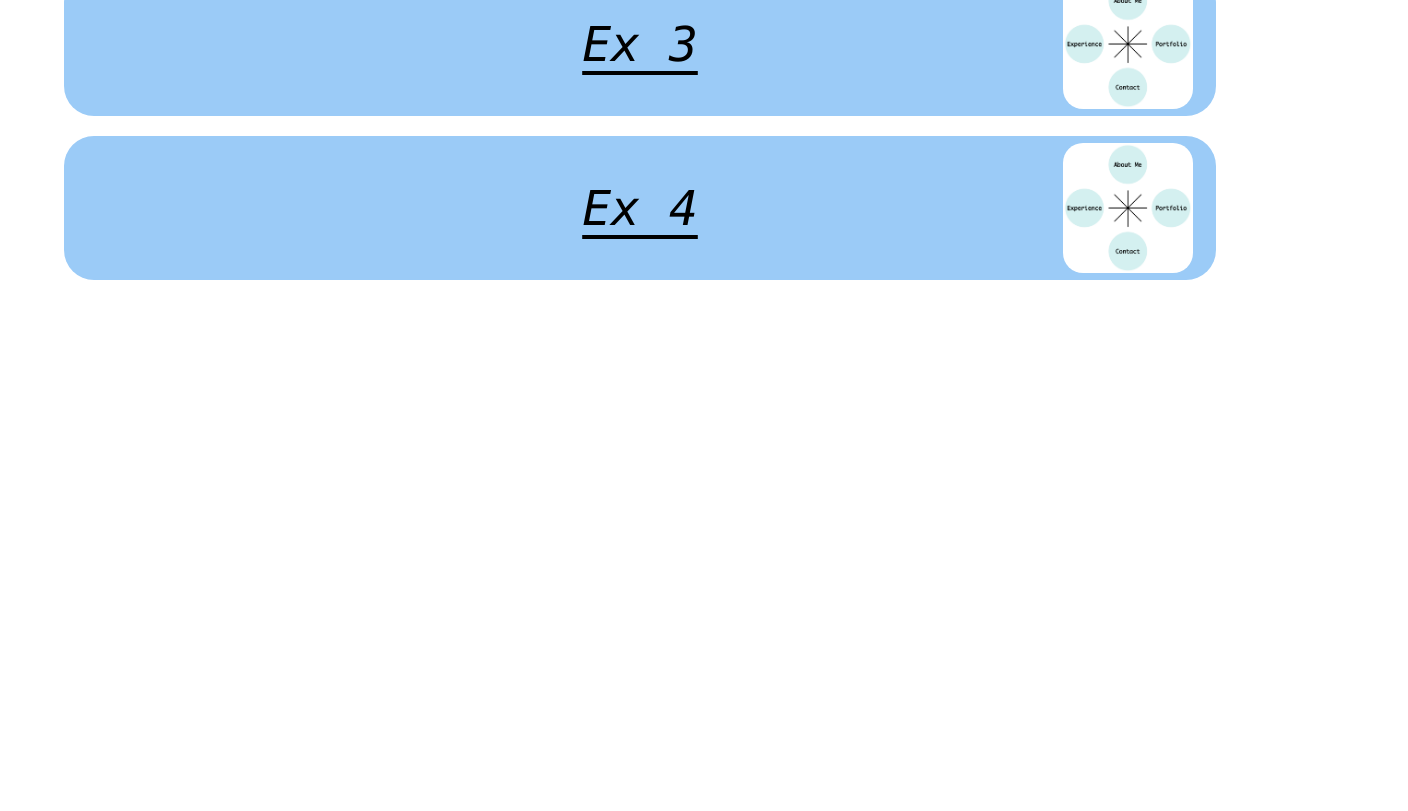
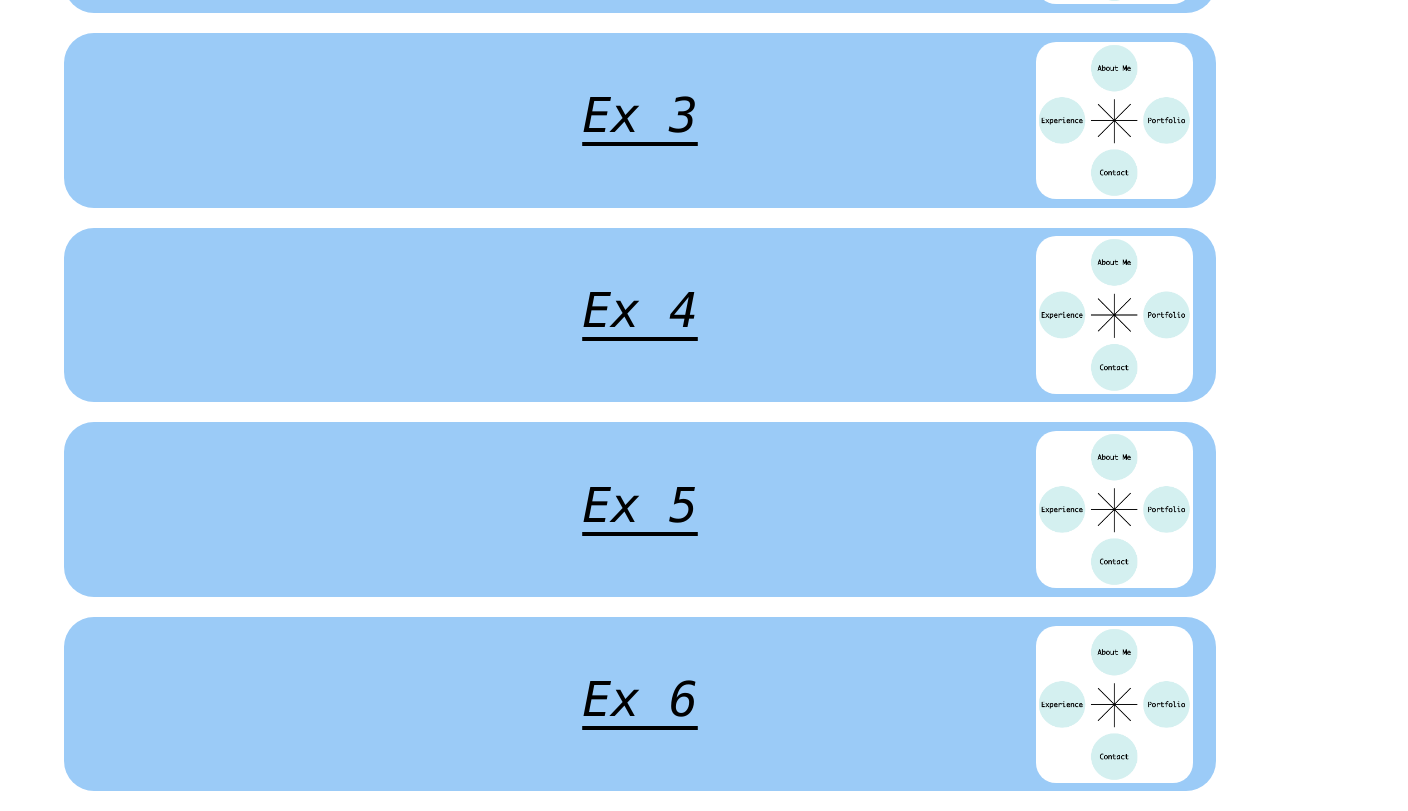
Before and after one commit to Cwang4749/webport, a React (Create React App) app: page /Portfolio in a window 1280 px wide. Shown: the part 420-1231 px from the top of the page, 1408 px wide, since content can reach past the window. Before the commit the page ends 928 px from the top, so only its background shows below. Built offline with nearby package versions, Linux system fonts and the light colour scheme.

Commit message:
Added animations to the circles in About Me page. Remediated scroll into view issues in Portfolio page. Added animation to project details page. Added scroll animations to Portfolio and project details.

```diff
--- a/src/components/AboutMe.js
+++ b/src/components/AboutMe.js
@@ -1,5 +1,5 @@
-import React, {useState} from "react";
-import { motion } from "framer-motion";
+import React, { useState } from "react";
+import { motion, useAnimate } from "framer-motion";
 
 import Navbar from "./Navbar";
 import Flashcard from "./Flashcard";
@@ -15,6 +15,7 @@ import "./styles/AboutMe.css";
 function AboutMe() {
     const [curr_circle, set_curr_circle] = useState(0);
     const [flashcard_image_index, set_flashcard_image_index] = useState(-1);
+    const [scope, animate] = useAnimate();
 
     const flashcards = [
         {
@@ -32,6 +33,21 @@ function AboutMe() {
     ];
 
     function ChangeCard(flashcard_index) {
+        if(curr_circle < flashcard_index)
+        {
+            animate([
+                [".am_curr_circle", {y: 50}, {duration: .05}],
+                [".am_curr_circle", {y: 0}, {duration: .05}]
+            ]);
+        }
+        else if(curr_circle > flashcard_index)
+        {
+            animate([
+                [".am_curr_circle", {y: -50}, {duration: .05}],
+                [".am_curr_circle", {y: 0}, {duration: .05}]
+            ]);
+        }
+
         set_curr_circle(flashcard_index);
         set_flashcard_image_index(-1);
     }
@@ -57,8 +73,14 @@ function AboutMe() {
                 initial={{scale: 0.8}} animate={{scale: 1}} transition={{duration: 0.2, delay: 0.15}}
                 className="profilepic" src={profile}
             />
-            <Flashcard flashCardText={flashcards[curr_circle].description} flashCardImage={flashcards[curr_circle].image} imageIndex={flashcard_image_index} setImageIndex={set_flashcard_image_index}/>
-            <div className="am_circlecontainer">
+
+            <Flashcard flashCardText={flashcards[curr_circle].description}
+                flashCardImage={flashcards[curr_circle].image}
+                imageIndex={flashcard_image_index}
+                setImageIndex={set_flashcard_image_index}
+            />
+
+            <div ref={scope} className="am_circlecontainer">
                 <div className={curr_circle==0 ? "am_curr_circle" : "am_circle"} onClick={() => ChangeCard(0)}/>
                 <div className={curr_circle==1 ? "am_curr_circle" : "am_circle"} onClick={() => ChangeCard(1)}/>
                 <div className={curr_circle==2 ? "am_curr_circle" : "am_circle"} onClick={() => ChangeCard(2)}/>
--- a/src/components/Portfolio.js
+++ b/src/components/Portfolio.js
@@ -3,7 +3,7 @@ import { Link } from "react-router-dom";
 import { motion } from "framer-motion";
 
 import Navbar from "./Navbar";
-import PortData from "./data/PortfolioData.js";
+import  PortData from "./data/PortfolioData.js";
 import "./styles/Portfolio.css"
 
 function Portfolio() {
@@ -16,10 +16,10 @@ function Portfolio() {
 
     const ProjVariant = {
         initial: {
-            y: "70%"
+            x: "70vw"
         },
         animate: {
-            y: 0,
+            x: 0,
             transition: {
                 duration: 0.2,
                 staggerChildren: 0.1
@@ -31,42 +31,44 @@ function Portfolio() {
         <motion.div
             initial={{
                 opacity: 0,
-                clipPath: "polygon(100vw 50vh, 0 50vh, 0 50vh, 100vw 50vh)"
+                clipPath: "polygon(100vw 0, 0 0, 0 5vh, 100vw 5vh)"
             }}
             animate={{
                 opacity: 1,
-                clipPath: "polygon(100% 0, 0 0, 0 100%, 100% 100%)"
+                clipPath: "polygon(100% 0, 0 0, 0 100%, 100% 100%)",
+                transition: {duration: 1}
             }}
             exit={{
                 opacity: 0,
-                clipPath: "polygon(100vw 50vh, 0 50vh, 0 50vh, 100vw 50vh)"
+                clipPath: "polygon(100vw 50vh, 0 50vh, 0 50vh, 100vw 50vh)",
+                transition: {duration: .3}
             }}
-            transition={{duration: .3}}
             className="PortfolioPage"
         >
             <Navbar second_btn={0} third_btn={2} fourth_btn={3} />
 
-            <motion.div variants={ProjVariant} initial="initial" animate="animate">
+            <motion.div variants={ProjVariant} initial="initial" animate="animate" style={{width: "90%"}}>
             {PortData.map((project, index) => {
                 const proj_ref = React.createRef();
 
                 function ExpandProj(projectIndex) {
                     if(projectIndex == proj_index) {
                         set_expanded(!expanded);
+                        proj_ref.current.scrollIntoView({
+                            behavior: "smooth",
+                            block: "start"
+                        })
                     }
                     else {
                         set_expanded(true);
                         set_proj_index(projectIndex);
                     }
-                    proj_ref.current.scrollIntoView({
-                        behavior: "smooth",
-                        block: "start"
-                    })
+
                 }
 
                 return(
-                    <motion.div key={index} variants={ProjVariant}>
-                    <div key={index} ref={proj_ref} className="projects" onClick={() => ExpandProj(index)} style={CurrExpanded(index) ? { 'aspectRatio': '3' } : { 'aspectRatio': '8'}}>
+                    <motion.div key={index} variants={ProjVariant} initial="initial" whileInView="animate" viewport={{once: true}}>
+                        <div key={index} ref={proj_ref} className="projects" onClick={() => ExpandProj(index)} style={CurrExpanded(index) ? { 'aspectRatio': '3' } : { 'aspectRatio': '7'}}>
                             <p id={CurrExpanded(index) ? "projectname_expanded" : "projectname"}>{project.projectName}</p>
                             {CurrExpanded(index) ?
                             <div className="expandedcontainer">
--- a/src/components/ProjectDetails.js
+++ b/src/components/ProjectDetails.js
@@ -1,7 +1,7 @@
 import React, { useState, useEffect } from "react";
 import PortData from "./data/PortfolioData.js";
 import { useLocation, useNavigate } from "react-router-dom";
-import { motion } from "framer-motion";
+import { motion, useScroll } from "framer-motion";
 
 import FAB from "./FAB.js";
 import "./styles/ProjectDetails.css";
@@ -14,6 +14,7 @@ function ProjectDetails() {
     const [links, set_links] = useState(null);
     const [link_labels, set_labels] = useState(null);
     const navigate = useNavigate();
+    const { scrollYProgress } = useScroll();
 
     //
     useEffect(() => {
@@ -43,6 +44,18 @@ function ProjectDetails() {
         }
     }, []);
 
+    const ProjSecVariant = {
+        initial: {
+            y : 50
+        },
+        animate: {
+            y: 0,
+            transition:  {
+                duration: 0.2
+            }
+        }
+    }
+
     return(
         <motion.div
             initial={{ opacity: 0 }}
@@ -52,13 +65,20 @@ function ProjectDetails() {
             style={{'paddingTop' : '5px'}}
         >
             <div className="projdetails">
+                <motion.div className="progressbar" style={{ scaleY: scrollYProgress }}/>
                 <div className="projectheader">{proj_name}</div>
+
                 {proj_text == null ? "" : proj_text.map((parapraph, pIndex) => {
                     return(
-                        <div key={pIndex} className="projectsection">
+                        <motion.div
+                            variants={ProjSecVariant} initial="initial" whileInView="animate" viewport={{once: true}}
+                            key={pIndex} className="projectsection"
+                        >
                             <div className="projecttext">{parapraph}<br/></div>
-                            <img src={proj_imgs[pIndex]} className="projectimages"/>
-                        </div>
+                            <motion.img
+                                variants={ProjSecVariant} initial="initial" whileInView="animate" viewport={{once: true}}
+                                src={proj_imgs[pIndex]} className="projectimages"/>
+                        </motion.div>
                     )
                 })}
             </div>
--- a/src/components/data/PortfolioData.js
+++ b/src/components/data/PortfolioData.js
@@ -59,6 +59,24 @@ const PortfolioData = [
         images : [webpreview],
         links : [""],
         linklabels : [""]
+    },
+    {
+        projectName : "Ex 5",
+        preview : webpreview,
+        description : "example",
+        text : ["something"],
+        images : [webpreview],
+        links : [""],
+        linklabels : [""]
+    },
+    {
+        projectName : "Ex 6",
+        preview : webpreview,
+        description : "example",
+        text : ["something"],
+        images : [webpreview],
+        links : [""],
+        linklabels : [""]
     }
 ];
 
--- a/src/components/styles/FAB.css
+++ b/src/components/styles/FAB.css
@@ -23,18 +23,30 @@
     box-shadow: 0 0 5px 5px rgba(0, 0, 0, .3);
 }
 
+@keyframes rotateborder {
+    from {
+        transform: rotate(0deg);
+    }
+    to {
+        transform: rotate(360deg);
+    }
+}
+
 .fabarrow {
     position: relative;
     right: 7px;
     width: 45px;
     transform: rotateZ(45deg);
+    z-index: 2;
 }
 
 .fablinks {
+    position: relative;
     margin: 2px 0px 2px 0px;
     font-size: 2rem;
     font-family: "Monaco", "Arial";
     font-style: italic;
+    z-index: 2;
 }
 .fablinks:hover {
     color: rgb(255, 243, 243);
--- a/src/components/styles/Portfolio.css
+++ b/src/components/styles/Portfolio.css
@@ -1,13 +1,15 @@
 .PortfolioPage {
-    width: 100vw;
-    height: 100vh;
-    padding: 5%;
-    overflow: scroll;
+    width: 100%;
+    min-width: 1000px;
+    justify-content: center;
+    padding-top: 5%;
+    display: flex;
+    overflow-x: hidden;
 }
 
 .projects {
-    width: 90%;
-    min-width: 1000px;
+    width: 100%;
+    min-width: 900px;
     background-color: rgb(155, 203, 247);
     position: relative;
     border-radius: 30px;
@@ -20,6 +22,7 @@
     transition: .5s;
     font-style: italic;
     line-height: 200%;
+    padding-bottom: 10px;
 }
 
 .projects:hover {
--- a/src/components/styles/ProjectDetails.css
+++ b/src/components/styles/ProjectDetails.css
@@ -15,6 +15,29 @@
     flex-wrap: wrap;
 }
 
+.progressbar {
+    position: fixed;
+    top: 0;
+    bottom: 0;
+    left: 0;
+    width: 15px;
+    z-index: 2;
+    background-color: rgba(172, 88, 10, 0.7);
+
+    transform-origin: 0%;
+}
+
+.projectheader {
+    padding: 50px;
+    font-size: 2rem;
+    background-color: #7A2048;
+    color: white;
+    border-radius: 20px;
+}
+.projectheader:hover {
+    box-shadow: 0 0 15px 3px rgba(243, 104, 104, 0.339);
+}
+
 .projectsection {
     background-color: #408EC6;
     /* background-color: #1E2761; */
@@ -27,17 +50,6 @@
 .projectsection:hover {
     /* box-shadow: 0 0 20px 10px rgba(0, 0, 0, 0.518); */
     box-shadow: 0 0 15px 3px rgba(76, 85, 94, 0.485);
-}
-
-.projectheader {
-    padding: 50px;
-    font-size: 2rem;
-    background-color: #7A2048;
-    color: white;
-    border-radius: 20px;
-}
-.projectheader:hover {
-    box-shadow: 0 0 15px 3px rgba(243, 104, 104, 0.339);
 }
 
 .projecttext {
```
Lines whose indentation alone changed are shown as unchanged.
